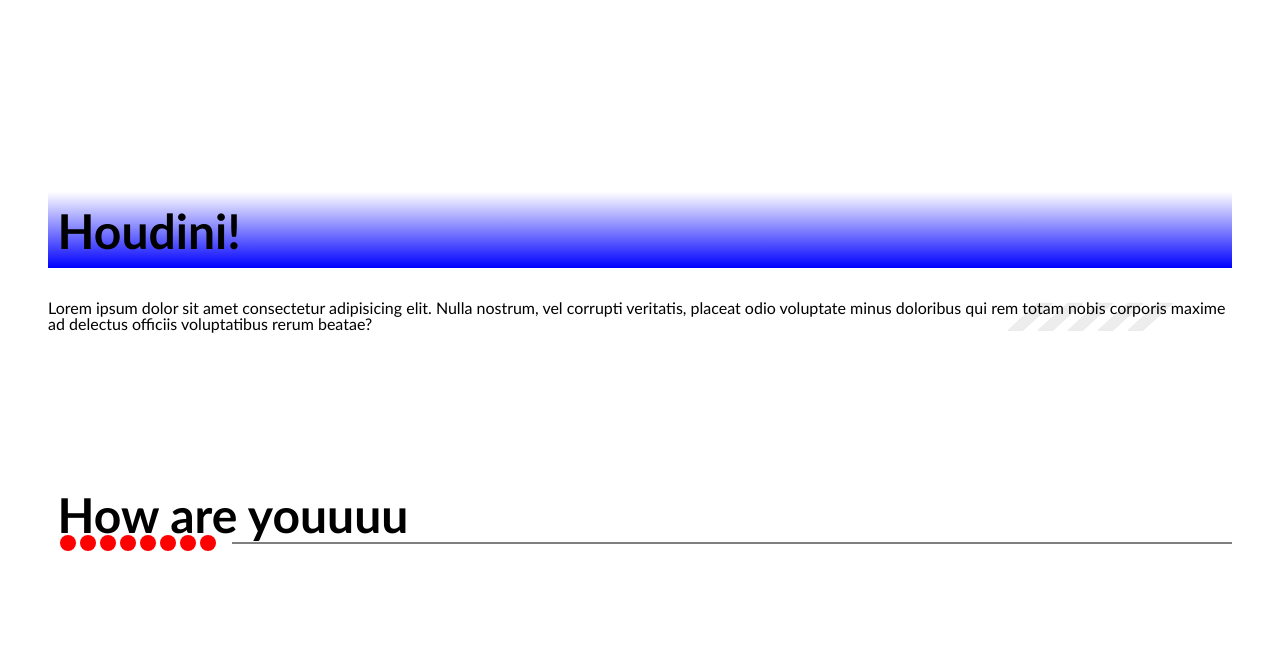
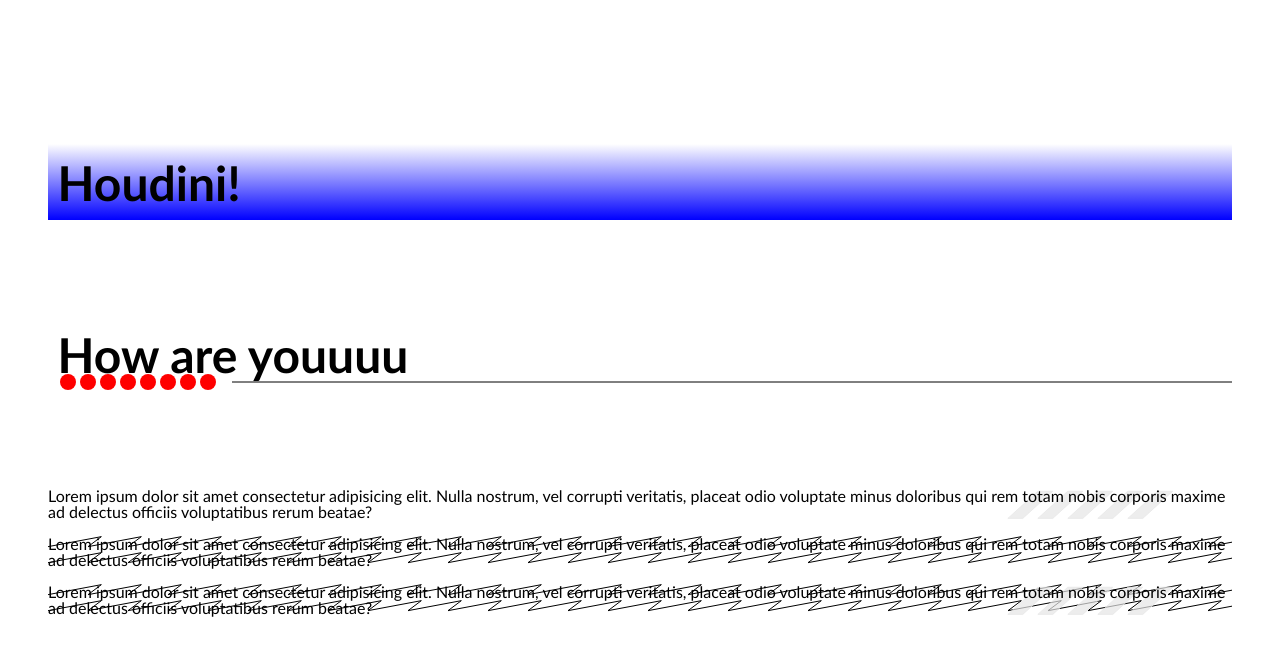
Before and after one commit to gfed53/houdini-practice-1, a plain HTML site: page index.html in a window 1280 px wide. Drawn offline with Linux system fonts and the light colour scheme.

Commit message:
some transitions for slashes and fancy-crossed-out

```diff
--- a/css/index.css
+++ b/css/index.css
@@ -24,28 +24,71 @@ body {
 
 h1 {
   font-size: 3em;
-  margin-top: 3em;
+  margin: 2em 0;
   padding: .2em;
   background-image: paint(simonbg);
 }
 
+h1.more-circles {
+
+}
+
 p {
-  /* padding: 2em; */
-  /* background-image: paint(roof-border); */
-  /* background-image: paint(slashes-bg), paint(fancy-crossed-out); */
-  background-image: paint(slashes-bg);
-  /* background-image: paint(fancy-crossed-out); */
+
+  line-height: 1em;
+
+  /* --slashes-bg defaults */
   --stroke-color: rgba(230, 230, 230, 0.699);
   --fill-color: rgba(230, 230, 230, 0.699);
   --spacing: 30;
   --number-of-rects: 5;
   --slashes-bg-skew: 30;
 
-  line-height: 1em;
+
+
+  /* --fancy-crossed-out defaults */
   --fancy-crossed-out-stroke-width: 1;
-  --fancy-crossed-out-skew: -1;
-  --fancy-crossed-out-evenness: -1;
+
+  /* --fancy-crossed-out-skew: -1; */
+  /* --fancy-crossed-out-evenness: -1; */
+
+  --fancy-crossed-out-skew: 40;
+  --fancy-crossed-out-evenness: 0.75;
   /* --fancy-crossed-out-evenness-random: 'true'; */
+}
+
+p.bg-slashes {
+  background-image: paint(slashes-bg);
+  /* transition: --number-of-rects 250ms ease-in-out; */
+  /* transition: --slashes-bg-skew 250ms ease-in-out; */
+  transition-property: --slashes-bg-skew, --number-of-rects;
+  transition-duration: 250ms;
+}
+
+p.bg-slashes:hover {
+  --slashes-bg-skew: 50;
+  --number-of-rects: 10;
+}
+
+p.fancy-crossed-out {
+  background-image: paint(fancy-crossed-out);
+  /* transition: --fancy-crossed-out-skew 250ms; */
+  /* transition: --fancy-crossed-out-evenness 250ms ease-in-out; */
+  transition-property: --fancy-crossed-out-skew, --fancy-crossed-out-evenness;
+  transition-duration: 250ms;
+}
+
+p.fancy-crossed-out:hover {
+  --fancy-crossed-out-skew: 50;
+  --fancy-crossed-out-evenness: 0.55;
+
+  /* --fancy-crossed-out-skew: -1;
+  --fancy-crossed-out-evenness: -1; */
+
+}
+
+p.slashes-and-crossed-out {
+  background-image: paint(slashes-bg), paint(fancy-crossed-out);
 }
 
 /* Keyframes */
--- a/index.html
+++ b/index.html
@@ -11,8 +11,15 @@
 
 <body>
     <h1 class="container">Houdini!</h1>
-    <p>Lorem ipsum dolor sit amet consectetur adipisicing elit. Nulla nostrum, vel corrupti veritatis, placeat odio voluptate minus doloribus qui rem totam nobis corporis maxime ad delectus officiis voluptatibus rerum beatae?</p>
+
     <h1>How are youuuu</h1>
+
+    <p class="bg-slashes">Lorem ipsum dolor sit amet consectetur adipisicing elit. Nulla nostrum, vel corrupti veritatis, placeat odio voluptate minus doloribus qui rem totam nobis corporis maxime ad delectus officiis voluptatibus rerum beatae?</p>
+
+    <p class="fancy-crossed-out">Lorem ipsum dolor sit amet consectetur adipisicing elit. Nulla nostrum, vel corrupti veritatis, placeat odio voluptate minus doloribus qui rem totam nobis corporis maxime ad delectus officiis voluptatibus rerum beatae?</p>
+
+    <p class="slashes-and-crossed-out">Lorem ipsum dolor sit amet consectetur adipisicing elit. Nulla nostrum, vel corrupti veritatis, placeat odio voluptate minus doloribus qui rem totam nobis corporis maxime ad delectus officiis voluptatibus rerum beatae?</p>
+
     <script src="js/vars.js"></script>
     <script src="js/index.js"></script>
     <script>
--- a/js/fancy-crossed-out.js
+++ b/js/fancy-crossed-out.js
@@ -53,13 +53,15 @@ class FancyCrossedOut {
 
       // Limit each zig-zag line slash width to content width
       while (xLeft < xEnd && debugCountX < 100) {
+
         // random scribble
-        if(props.get('--fancy-crossed-out-evenness').value === -1){
+        if (props.get('--fancy-crossed-out-evenness').value === -1) {
           evenness = Math.random();
         }
-        if(props.get('--fancy-crossed-out-skew').value === -1){
+        if (props.get('--fancy-crossed-out-skew').value === -1) {
           skew = Math.floor(Math.random() * 70);
         }
+
         let xRight = xLeft + skew;
         let xMid = xLeft + (skew / evenness);
         ctx.beginPath();
```
